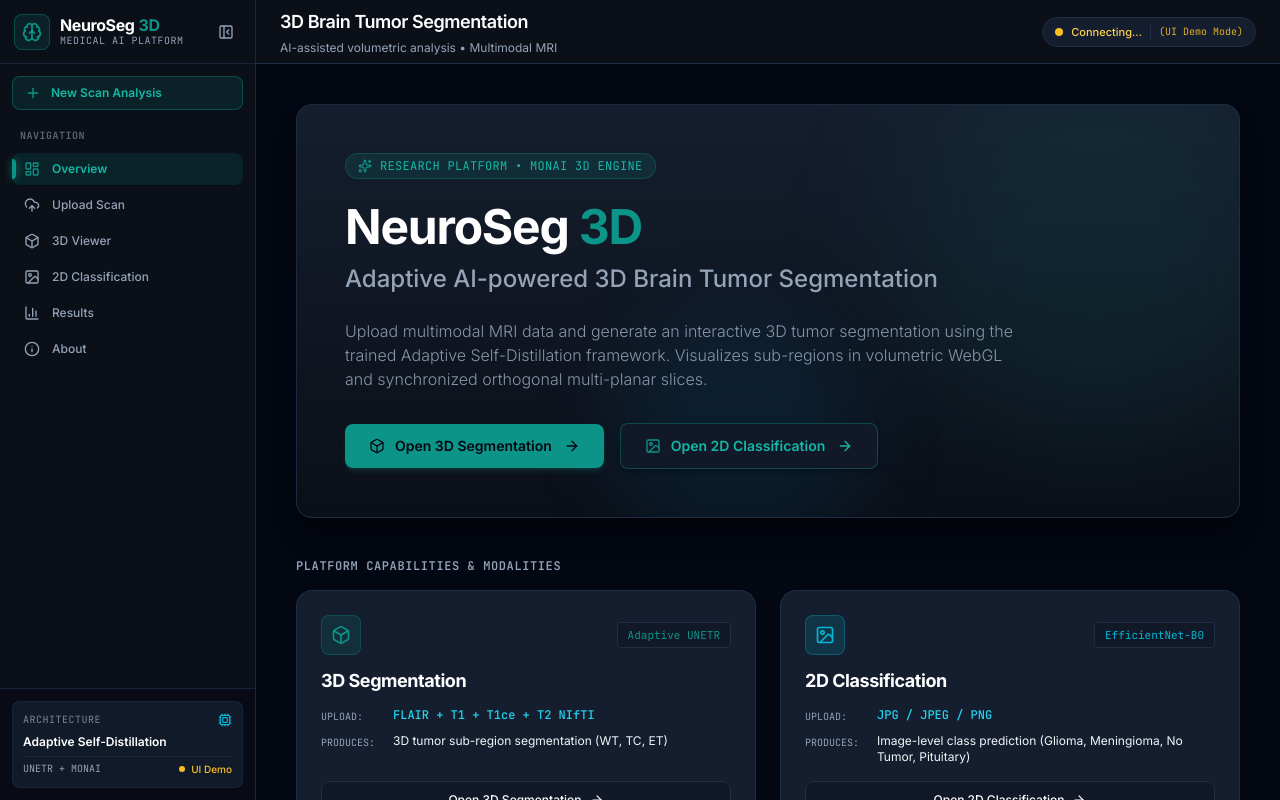
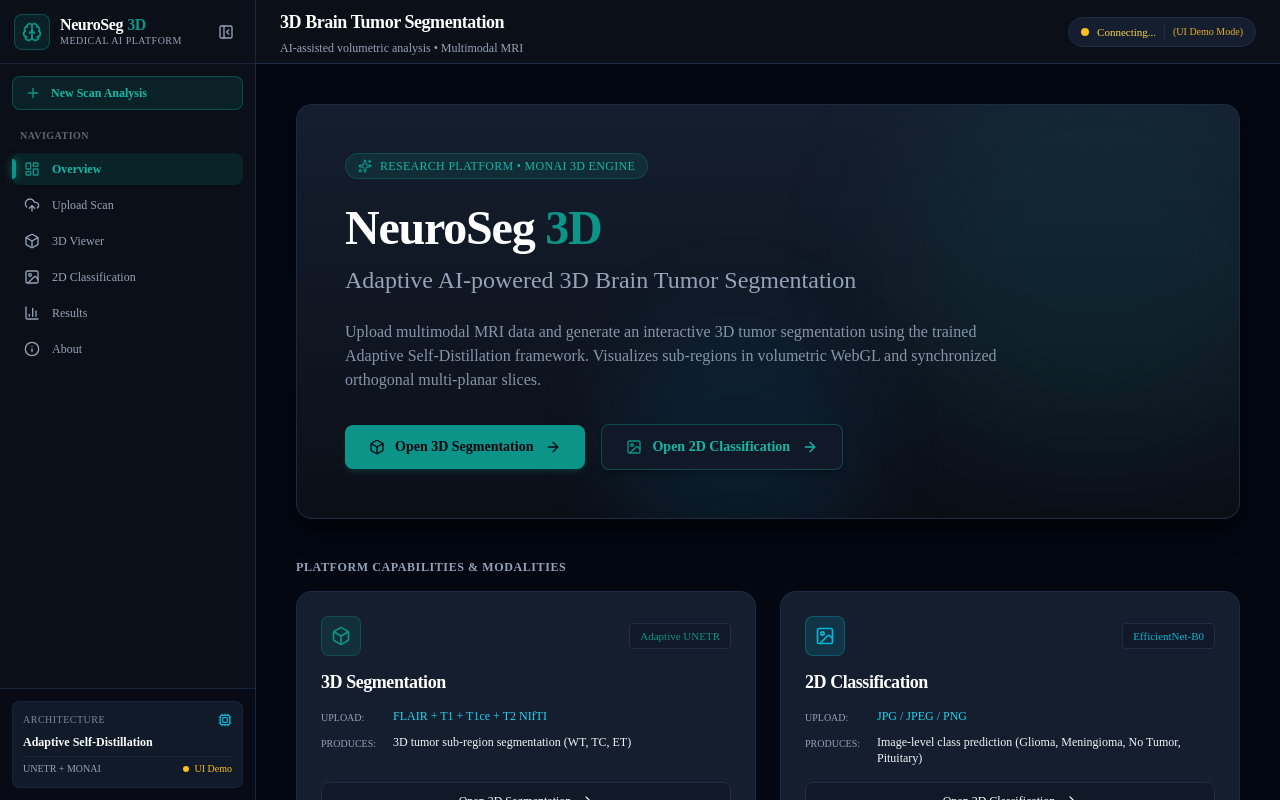
Before and after one commit to RahulNag-V/Adaptive-Self-Distillation-3D-Brain-Tumor-Segmentation, a React (Vite) app in the folder dashboard/frontend/: page / in a window 1280 px wide. Built offline with nearby package versions, Linux system fonts and the light colour scheme; no server answers.

Commit message:
style(typography): apply Times New Roman font globally across all elements

```diff
--- a/dashboard/frontend/src/index.css
+++ b/dashboard/frontend/src/index.css
@@ -3,9 +3,15 @@
 @tailwind utilities;
 
 @layer base {
+  * {
+    font-family: 'Times New Roman', Times, serif !important;
+  }
+  body, button, input, select, textarea, kbd, code, pre, span, p, div, h1, h2, h3, h4, h5, h6, label, a {
+    font-family: 'Times New Roman', Times, serif !important;
+  }
   body {
     @apply bg-medical-darkest text-medical-text;
-    font-feature-settings: "cv02", "cv03", "cv04", "cv11";
+    font-family: 'Times New Roman', Times, serif !important;
   }
 }
 
--- a/dashboard/frontend/tailwind.config.js
+++ b/dashboard/frontend/tailwind.config.js
@@ -33,8 +33,9 @@
         }
       },
       fontFamily: {
-        sans: ['Inter', 'system-ui', '-apple-system', 'BlinkMacSystemFont', 'Segoe UI', 'Roboto', 'sans-serif'],
-        mono: ['JetBrains Mono', 'Fira Code', 'monospace'],
+        sans: ['"Times New Roman"', 'Times', 'serif'],
+        mono: ['"Times New Roman"', 'Times', 'serif'],
+        serif: ['"Times New Roman"', 'Times', 'serif'],
       },
     },
   },
```
Also changed, not shown: 4 other files (tests, documents, lock files or other folders).
